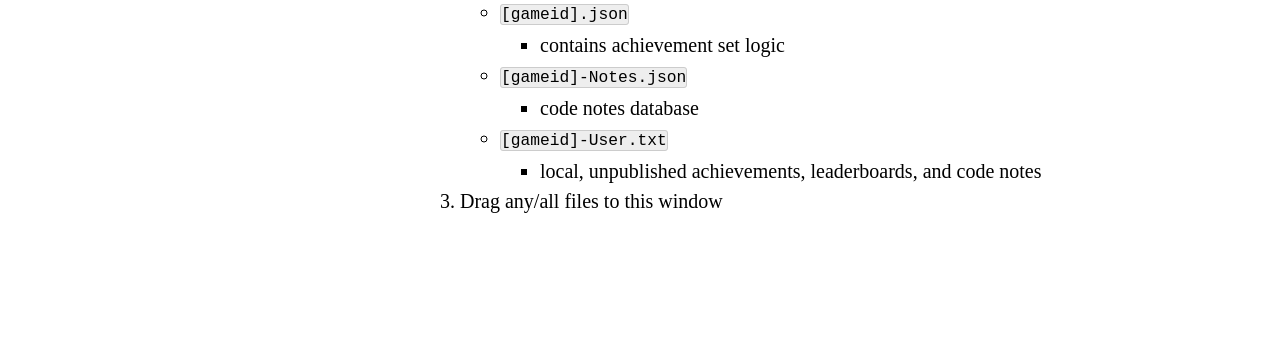
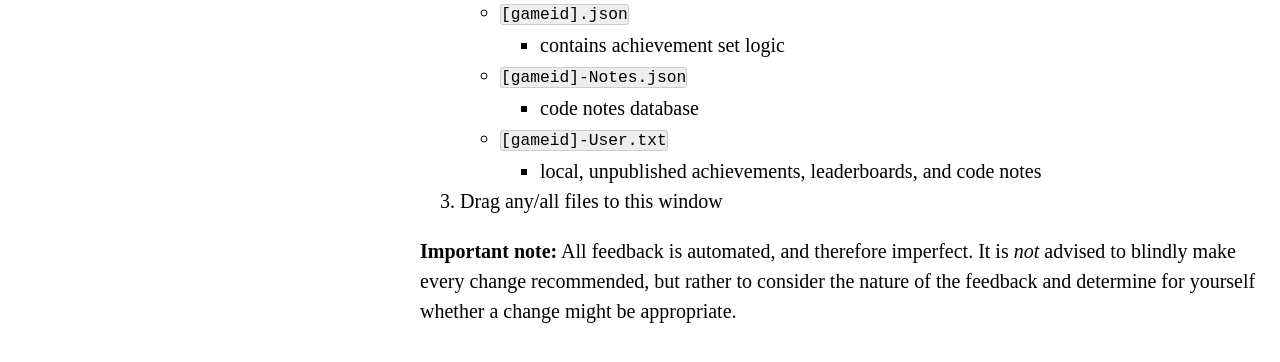
Before and after one commit to user0992/retroachievements, a plain HTML site: page Web/overview.html in a window 1280 px wide. Shown: the part 146-508 px from the top of the page. Drawn offline with nearby package versions, Linux system fonts and the light colour scheme.

Commit message:
AutoCR: add warning note to initial page

```diff
--- a/Web/overview.html
+++ b/Web/overview.html
@@ -42,6 +42,7 @@
 							</ul>
 							<li>Drag any/all files to this window</li>
 						</ol>
+						<p><strong>Important note:</strong> All feedback is automated, and therefore imperfect. It is <em>not</em> advised to blindly make every change recommended, but rather to consider the nature of the feedback and determine for yourself whether a change might be appropriate.</p>
 					</div>
 				</div>
 			</div>
```
